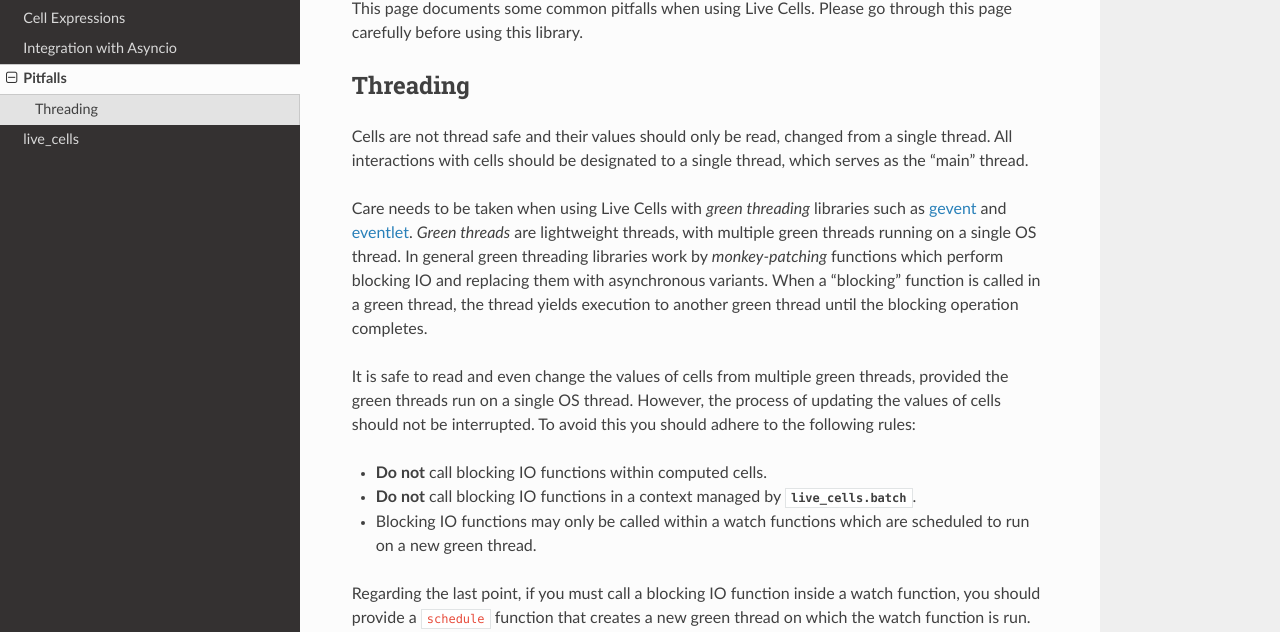
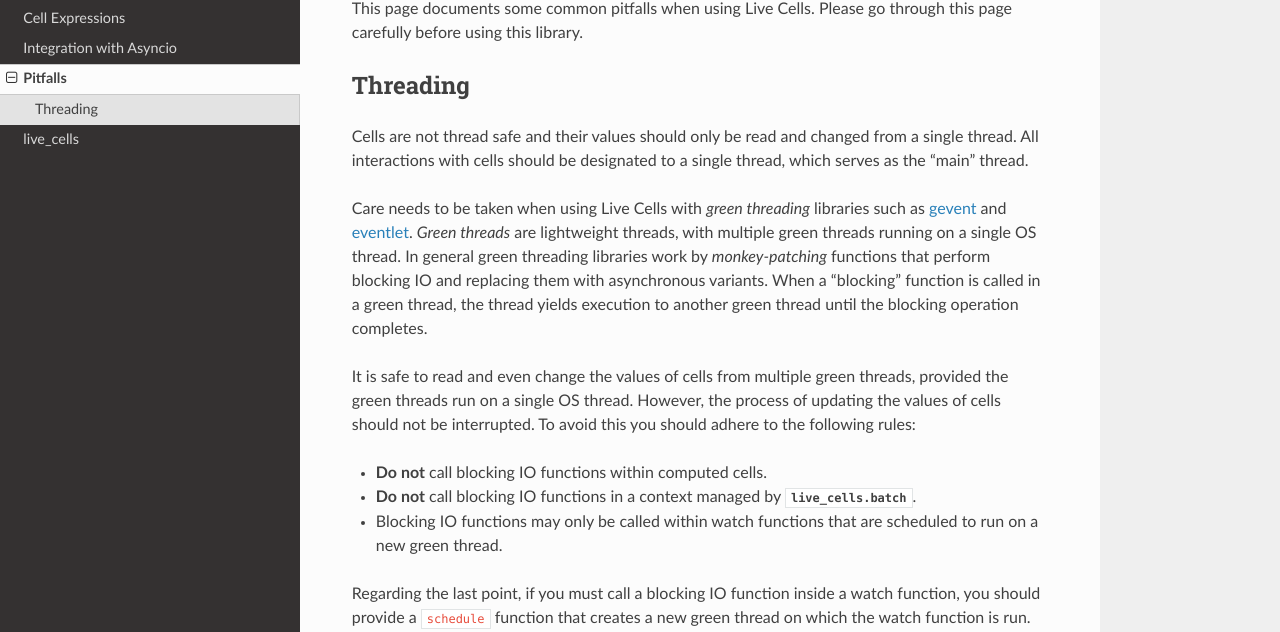
Before and after one commit to alex-gutev/live_cells_py, a Sphinx documentation site: the page built from docs/basics/pitfalls.rst, in a window 1280 px wide and 900 px high. Shown: the part 163-795 px from the top of the window. Built offline with Sphinx 7.4.7 and the Read the Docs theme 3.1.0, drawn with Linux system fonts in a browser that asks for light colours.

Commit message:
Fix typos in pitfalls page.

```diff
--- a/docs/basics/pitfalls.rst
+++ b/docs/basics/pitfalls.rst
@@ -8,7 +8,7 @@ go through this page carefully before using this library.
 Threading
 =========
 
-Cells are not thread safe and their values should only be read,
+Cells are not thread safe and their values should only be read and
 changed from a single thread. All interactions with cells should be
 designated to a single thread, which serves as the "main" thread.
 
@@ -17,7 +17,7 @@ libraries such as `gevent <https://www.gevent.org/>`_ and `eventlet
 <https://eventlet.readthedocs.io>`_. *Green threads* are lightweight
 threads, with multiple green threads running on a single OS thread. In
 general green threading libraries work by *monkey-patching* functions
-which perform blocking IO and replacing them with asynchronous
+that perform blocking IO and replacing them with asynchronous
 variants. When a "blocking" function is called in a green thread, the
 thread yields execution to another green thread until the blocking
 operation completes.
@@ -29,8 +29,8 @@ not be interrupted. To avoid this you should adhere to the following rules:
 
 * **Do not** call blocking IO functions within computed cells.
 * **Do not** call blocking IO functions in a context managed by :any:`live_cells.batch`.
-* Blocking IO functions may only be called within a watch functions
-  which are scheduled to run on a new green thread.
+* Blocking IO functions may only be called within watch functions
+  that are scheduled to run on a new green thread.
 
 Regarding the last point, if you must call a blocking IO function
 inside a watch function, you should provide a ``schedule`` function
```
